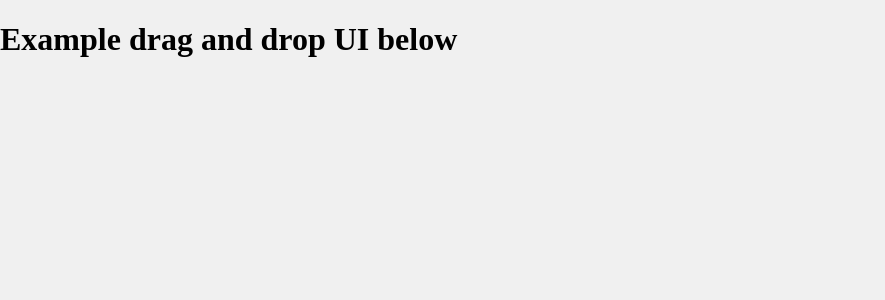
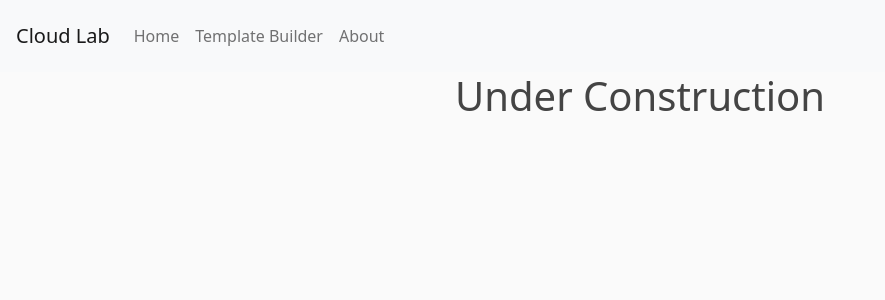
Before and after one commit to jaydenhawkes123/itc303-team11, a Django app: page / in a window 1280 px wide. Shown: the top 300 px of the page, without its empty margins (0-885 px from the left). Run offline with Django 3.2, Linux system fonts and the light colour scheme; some libraries are stand-ins or nearby versions.

Commit message:
Developed UI for CCRD use case

```diff
--- /dev/null
+++ b/Demonstrator/cloudLab/static/cloudLab/main.css
@@ -0,0 +1,44 @@
+body {
+  background: #fafafa;
+  color: #333333;
+  height: 100%;
+}
+
+h1,
+h2,
+h3,
+h4,
+h5,
+h6 {
+  color: #444444;
+}
+
+ul {
+  margin: 0;
+}
+
+.bg-steel {
+  background-color: #5f788a;
+}
+
+.site-header .navbar-nav .nav-link {
+  color: #cbd5db;
+}
+
+.site-header .navbar-nav .nav-link:hover {
+  color: #ffffff;
+}
+
+.site-header .navbar-nav .nav-link.active {
+  font-weight: 500;
+}
+
+.content-section {
+  background: #ffffff;
+  border: 1px solid #dddddd;
+  border-radius: 3px;
+}
+
+.sidebar {
+  width: 110px;
+}
--- /dev/null
+++ b/Demonstrator/cloudLab/templates/cloudLab/base.html
@@ -0,0 +1,51 @@
+{% load static %}
+<!DOCTYPE html>
+<html>
+    <head>
+
+        <!-- Required meta tags -->
+        <meta charset="utf-8">
+        <meta name="viewport" content="width=device-width, initial-scale=1">
+
+        <!-- Bootstrap CSS -->
+        <link href="https://cdn.jsdelivr.net/npm/bootstrap@5.0.0/dist/css/bootstrap.min.css" rel="stylesheet" integrity="sha384-wEmeIV1mKuiNpC+IOBjI7aAzPcEZeedi5yW5f2yOq55WWLwNGmvvx4Um1vskeMj0" crossorigin="anonymous">
+        <link rel="stylesheet" type="text/css" href="{% static 'cloudLab/main.css' %}">
+
+        <title>Cloud Lab</title>
+        <script src="https://unpkg.com/konva@7.2.5/konva.min.js"></script>
+        <meta charset="utf-8" />
+
+    </head>
+    <body>
+
+        <nav class="navbar navbar-expand-lg navbar-light bg-light p-3">
+            <a class="navbar-brand" href="/">Cloud Lab</a>
+            <button class="navbar-toggler" type="button" data-toggle="collapse" data-target="#navbarSupportedContent" aria-controls="navbarSupportedContent" aria-expanded="false" aria-label="Toggle navigation">
+                <span class="navbar-toggler-icon"></span>
+            </button>
+            <div class="collapse navbar-collapse" id="navbarSupportedContent">
+                <ul class="navbar-nav">
+                    <li class="nav-item active">
+                        <a class="nav-link" href="/">Home</a>
+                    </li>
+                    <li class="nav-item">
+                        <a class="nav-link" href="/templateBuilder">Template Builder</a>
+                    </li>
+                    <li class="nav-item">
+                        <a class="nav-link" href="/about">About</a>
+                    </li>
+                </ul>
+            </div>
+        </nav>
+
+
+            <!-- Page Content -->
+            <div id="content">
+                {% block content %}{% endblock %}
+            </div>
+
+
+        <script src="https://cdn.jsdelivr.net/npm/bootstrap@5.0.0/dist/js/bootstrap.bundle.min.js" integrity="sha384-p34f1UUtsS3wqzfto5wAAmdvj+osOnFyQFpp4Ua3gs/ZVWx6oOypYoCJhGGScy+8" crossorigin="anonymous"></script>
+
+    </body>
+</html>
--- a/Demonstrator/cloudLab/templates/cloudLab/home.html
+++ b/Demonstrator/cloudLab/templates/cloudLab/home.html
@@ -1,97 +1,8 @@
-<!DOCTYPE html>
-<html>
-<head>
-    <title>Tech demo</title>
-    <script src="https://unpkg.com/konva@7.2.5/konva.min.js"></script>
-    <meta charset="utf-8" />
-    <style>
-        body {
-          margin: 0;
-          padding: 0;
-          overflow: hidden;
-          background-color: #f0f0f0;
-        }
-      </style>
-</head>
-<body>
-    <h1>Example drag and drop UI below</h1>
-    <div id="mainwindow"></div>
-    <script>
-      function writeMessage(message)
-      {
-        text.text(message);
-        layer.draw();
-      }
-      var width = window.innerWidth;
-      var height = window.innerHeight;
-
-    var stage = new Konva.Stage(
-    {
-        container: 'mainwindow',
-        width: width,
-        height: height,
-    });
-
-      var layer = new Konva.Layer();
-
-      var text = new Konva.Text(
-    {
-        x: 10,
-        y: 10,
-        fontFamily: 'Calibri',
-        fontSize: 24,
-        text: '',
-        fill: 'black',
-    });
-
-    var egBoxA = new Konva.Rect(
-    {
-        x: 20,
-        y: 100,
-        offset: [50, 25],
-        width: 100,
-        height: 50,
-        fill: '#00D2FF',
-        stroke: 'black',
-        strokeWidth: 4,
-        draggable: true,
-    });
-    var egBoxB = new Konva.Rect(
-    {
-        x: 100,
-        y: 20,
-        offset: [50, 25],
-        width: 100,
-        height: 50,
-        fill: '#FF0000',
-        stroke: 'black',
-        strokeWidth: 4,
-        draggable: true,
-    });
-
-    egBoxA.on('dragstart', function ()
-      {
-        writeMessage('Blue server moving');
-      });
-    egBoxA.on('dragend', function ()
-      {
-        writeMessage('Blue server stopped moving');
-      });
-
-    egBoxB.on('dragstart', function ()
-      {
-        writeMessage('Red server moving');
-      });
-    egBoxB.on('dragend', function ()
-      {
-        writeMessage('Red server stopped moving');
-      });
-
-      layer.add(text);
-      layer.add(egBoxA);
-      layer.add(egBoxB);
-
-      stage.add(layer);
-    </script>
-</body>
-</html>
+{% extends "cloudLab\base.html" %}
+{% block content %}
+<div class="row-full">
+    <div class="d-flex justify-content-center">
+        <h1>Under Construction</h1>
+    <div>
+</div>
+{% endblock content %}
--- a/Demonstrator/cloudLab/urls.py
+++ b/Demonstrator/cloudLab/urls.py
@@ -1,7 +1,12 @@
 from django.urls import path
 from . import views
+from django.contrib.staticfiles.urls import staticfiles_urlpatterns
 
 urlpatterns = [
     path('', views.home, name='cloud-lab-home'),
+    path('templateBuilder/', views.templateBuilder,
+         name='cloud-lab-template-builder'),
     path('about/', views.about, name='cloud-lab-about'),
 ]
+
+urlpatterns += staticfiles_urlpatterns()
--- a/Demonstrator/cloudLab/views.py
+++ b/Demonstrator/cloudLab/views.py
@@ -23,5 +23,9 @@ def home(request):
     return render(request, 'cloudLab/home.html', context)
 
 
+def templateBuilder(request):
+    return render(request, 'cloudLab/templateBuilder.html')
+
+
 def about(request):
     return render(request, 'cloudLab/about.html')
```
Also changed, not shown: Demonstrator/cloudLab/templates/cloudLab/about.html (+8 -9 lines), Demonstrator/cloudLab/templates/cloudLab/templateBuilder.html (added, +76 -0 lines), Demonstrator/cloudLab/static/media/client.png (added), Demonstrator/cloudLab/static/media/server.png (added).
